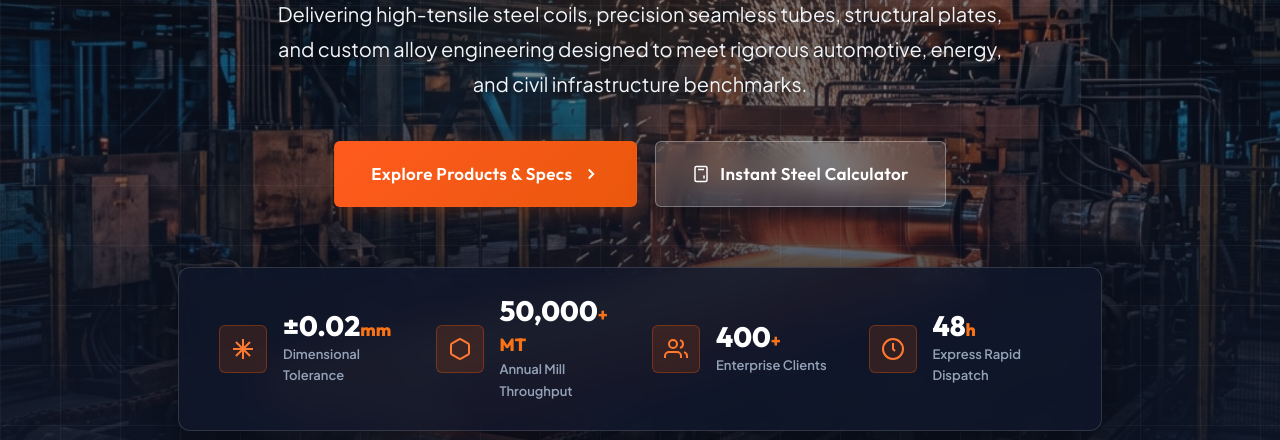
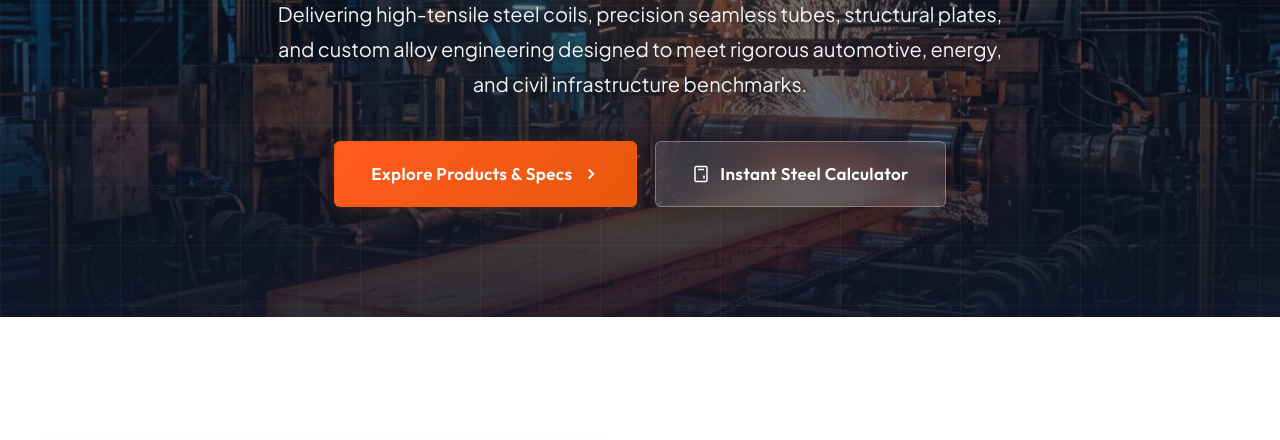
Before and after one commit to zerovintechnologies-sketch/sankalp, a plain HTML site: page index.html in a window 1280 px wide. Shown: the part 500-940 px from the top of the page. Drawn offline with Linux system fonts and the light colour scheme.

Commit message:
Initial commit - Sankalp website

```diff
--- a/css/style.css
+++ b/css/style.css
@@ -530,7 +530,7 @@ button, input, select, textarea {
   align-items: center;
   gap: 18px;
   flex-wrap: wrap;
-  margin-bottom: 60px;
+  margin-bottom: 0;
 }
 
 .hero-epic .btn-glass {
@@ -546,64 +546,6 @@ button, input, select, textarea {
   background: rgba(255, 255, 255, 0.22);
   border-color: rgba(255, 255, 255, 0.6);
   color: #FFFFFF;
-}
-
-/* Hero Capabilities Dock */
-.hero-capabilities-dock {
-  background: rgba(15, 23, 42, 0.82);
-  backdrop-filter: blur(16px);
-  -webkit-backdrop-filter: blur(16px);
-  border: 1px solid rgba(255, 255, 255, 0.14);
-  border-radius: var(--radius-md);
-  padding: 24px 32px;
-  box-shadow: 0 20px 50px rgba(0, 0, 0, 0.4);
-  display: grid;
-  grid-template-columns: repeat(2, 1fr);
-  gap: 24px;
-  max-width: 1100px;
-  margin: 0 auto;
-}
-
-@media (min-width: 992px) {
-  .hero-capabilities-dock {
-    grid-template-columns: repeat(4, 1fr);
-    padding: 28px 40px;
-  }
-}
-
-.dock-item {
-  display: flex;
-  align-items: center;
-  gap: 16px;
-  text-align: left;
-}
-
-.dock-icon-box {
-  width: 48px;
-  height: 48px;
-  background: rgba(234, 88, 12, 0.15);
-  border: 1px solid rgba(234, 88, 12, 0.35);
-  border-radius: var(--radius-sm);
-  display: flex;
-  align-items: center;
-  justify-content: center;
-  color: #FF7A30;
-  flex-shrink: 0;
-}
-
-.dock-val {
-  font-family: var(--font-display);
-  font-size: 1.75rem;
-  font-weight: 800;
-  color: #FFFFFF;
-  line-height: 1.1;
-}
-
-.dock-label {
-  font-size: 0.8125rem;
-  color: #94A3B8;
-  font-weight: 600;
-  margin-top: 2px;
 }
 
 /* ==========================================================================
@@ -2014,26 +1956,12 @@ textarea.form-control {
     flex-direction: column;
     width: 100%;
     gap: 12px;
-    margin-bottom: 40px;
+    margin-bottom: 0;
   }
 
   .hero-cta-group .btn {
     width: 100%;
     padding: 14px 20px;
-  }
-
-  .hero-capabilities-dock {
-    grid-template-columns: 1fr;
-    gap: 16px;
-    padding: 20px;
-  }
-
-  .dock-item {
-    gap: 14px;
-  }
-
-  .dock-val {
-    font-size: 1.5rem;
   }
 
   .calc-card {
--- a/index.html
+++ b/index.html
@@ -111,49 +111,6 @@
                     <svg width="18" height="18" viewBox="0 0 24 24" fill="none" stroke="currentColor" stroke-width="2"><rect x="4" y="2" width="16" height="20" rx="2"></rect><line x1="8" y1="6" x2="16" y2="6"></line><line x1="16" y1="14" x2="16" y2="18"></line><path d="M16 10h.01"></path><path d="M12 10h.01"></path><path d="M8 10h.01"></path><path d="M12 14h.01"></path><path d="M8 14h.01"></path><path d="M12 18h.01"></path><path d="M8 18h.01"></path></svg>
                     <span>Instant Steel Calculator</span>
                 </a>
-            </div>
-
-            <!-- Hero Capabilities Dock -->
-            <div class="hero-capabilities-dock reveal-fade">
-                <div class="dock-item">
-                    <div class="dock-icon-box">
-                        <svg width="24" height="24" viewBox="0 0 24 24" fill="none" stroke="currentColor" stroke-width="2"><path d="M12 2v20M2 12h20M4.93 4.93l14.14 14.14M4.93 19.07l14.14-14.14"></path></svg>
-                    </div>
-                    <div>
-                        <div class="dock-val">&plusmn;0.02<span style="font-size:1.1rem; color:var(--color-forge-light);">mm</span></div>
-                        <div class="dock-label">Dimensional Tolerance</div>
-                    </div>
-                </div>
-
-                <div class="dock-item">
-                    <div class="dock-icon-box">
-                        <svg width="24" height="24" viewBox="0 0 24 24" fill="none" stroke="currentColor" stroke-width="2"><path d="M21 16V8a2 2 0 0 0-1-1.73l-7-4a2 2 0 0 0-2 0l-7 4A2 2 0 0 0 3 8v8a2 2 0 0 0 1 1.73l7 4a2 2 0 0 0 2 0l7-4A2 2 0 0 0 21 16z"></path></svg>
-                    </div>
-                    <div>
-                        <div class="dock-val">50,000<span style="font-size:1.1rem; color:var(--color-forge-light);">+ MT</span></div>
-                        <div class="dock-label">Annual Mill Throughput</div>
-                    </div>
-                </div>
-
-                <div class="dock-item">
-                    <div class="dock-icon-box">
-                        <svg width="24" height="24" viewBox="0 0 24 24" fill="none" stroke="currentColor" stroke-width="2"><path d="M17 21v-2a4 4 0 0 0-4-4H5a4 4 0 0 0-4 4v2"></path><circle cx="9" cy="7" r="4"></circle><path d="M23 21v-2a4 4 0 0 0-3-3.87"></path><path d="M16 3.13a4 4 0 0 1 0 7.75"></path></svg>
-                    </div>
-                    <div>
-                        <div class="dock-val">400<span style="font-size:1.1rem; color:var(--color-forge-light);">+</span></div>
-                        <div class="dock-label">Enterprise Clients</div>
-                    </div>
-                </div>
-
-                <div class="dock-item">
-                    <div class="dock-icon-box">
-                        <svg width="24" height="24" viewBox="0 0 24 24" fill="none" stroke="currentColor" stroke-width="2"><circle cx="12" cy="12" r="10"></circle><polyline points="12 6 12 12 14 14"></polyline></svg>
-                    </div>
-                    <div>
-                        <div class="dock-val">48<span style="font-size:1.1rem; color:var(--color-forge-light);">h</span></div>
-                        <div class="dock-label">Express Rapid Dispatch</div>
-                    </div>
-                </div>
             </div>
         </div>
     </section>
```
